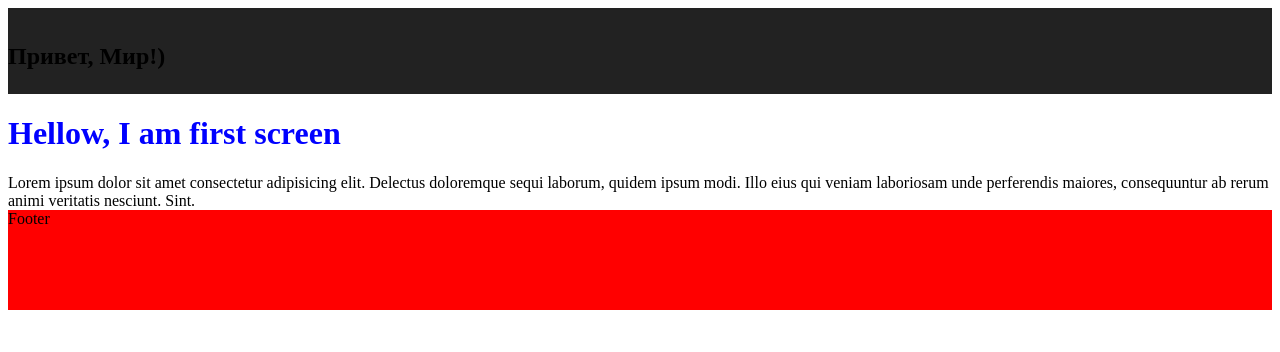
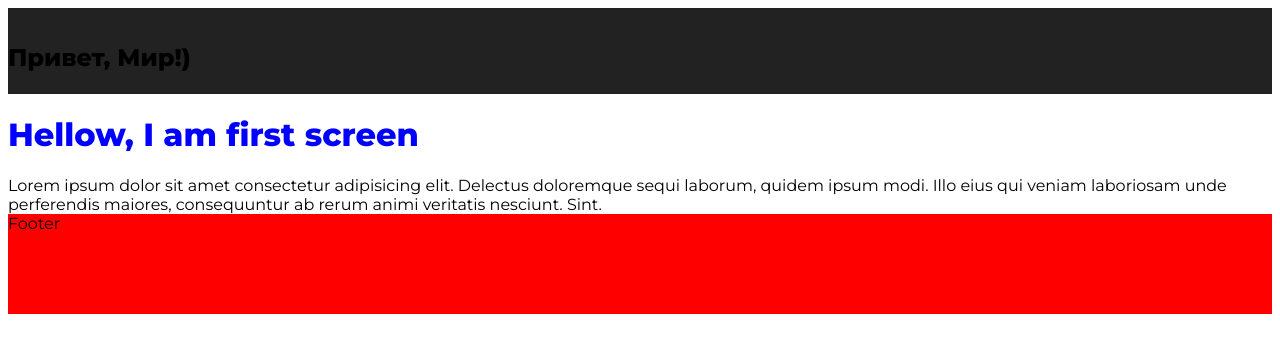
Before and after one commit to Freshman-69/dev-StarBuks24.12, a website: page dev/index.html in a window 1280 px wide. Drawn offline with nearby package versions, Linux system fonts and the light colour scheme; files that its build step writes are made by us from their sources.

Commit message:
build added font Montserrat

```diff
--- a/dev/sass/fonts.scss
+++ b/dev/sass/fonts.scss
@@ -1,7 +1,31 @@
 @font-face {
-    font-family: 'Gilroy-Regular';
-    src: url('./assets/fonts/Gilroy-Regular.woff') format('woff');
-    font-weight: normal;
+    font-family: 'Montserrat';
+    src: url('./assets/fonts/Montserrat-Regular.ttf') format('truetype');
+    font-weight: 400;
     font-style: normal;
     font-display: swap;
 }
+
+@font-face {
+    font-family: 'Montserrat';
+    src: url('./assets/fonts/Montserrat-Medium.ttf') format('truetype');
+    font-weight: 500;
+    font-style: normal;
+    font-display: swap;
+}
+
+@font-face {
+    font-family: 'Montserrat';
+    src: url('./assets/fonts/Montserrat-SemiBold.ttf') format('truetype');
+    font-weight: 600;
+    font-style: normal;
+    font-display: swap;
+}
+
+@font-face {
+    font-family: 'Montserrat';
+    src: url('./assets/fonts/Montserrat-ExtraBold.ttf') format('truetype');
+    font-weight: 800;
+    font-style: normal;
+    font-display: swap;
+}
--- /dev/null
+++ b/dev/sass/global.scss
@@ -0,0 +1,3 @@
+body {
+    font-family: "Montserrat";
+}
--- a/dev/style.scss
+++ b/dev/style.scss
@@ -14,6 +14,7 @@ Use it to make something cool, have fun, and share what you've learned with othe
 */
 @import "sass/variables";
 @import "sass/fonts";
+@import "sass/global";
 @import "sass/header";
 @import "sass/first-screen";
 @import "sass/footer";
```
Also changed, not shown: dev/index.html (+2 -0 lines), dev/assets/fonts/Montserrat-ExtraBold.ttf (added), dev/assets/fonts/Montserrat-Medium.ttf (added), dev/assets/fonts/Montserrat-Regular.ttf (added), dev/assets/fonts/Montserrat-SemiBold.ttf (added).
